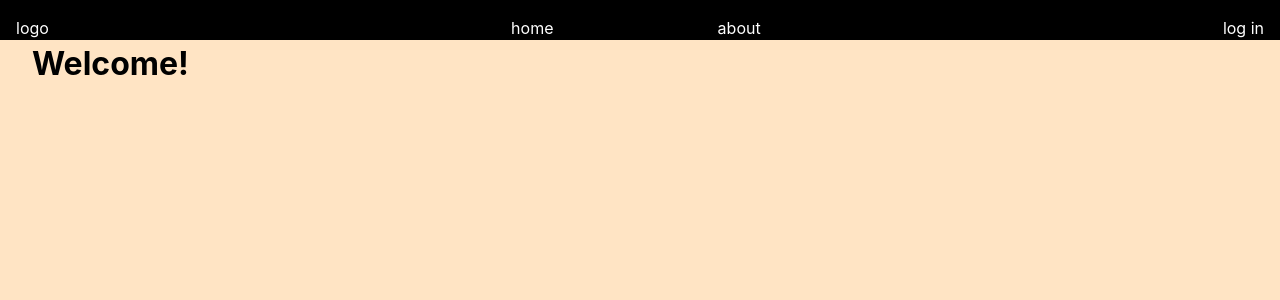
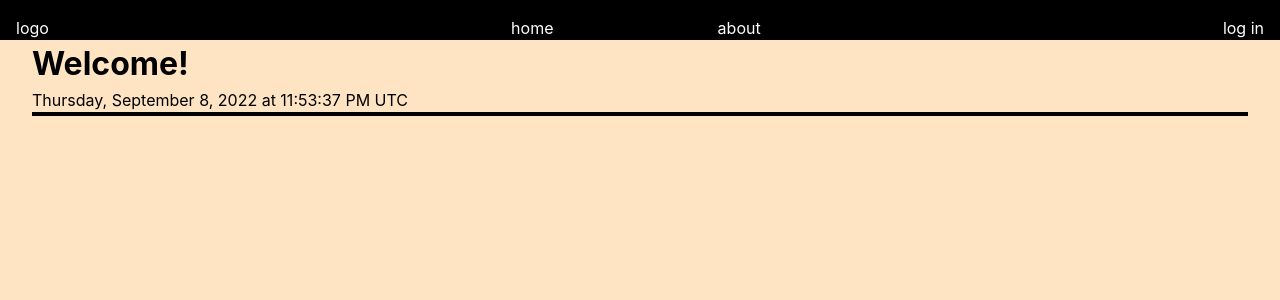
Before and after one commit to luahana/planner_frontend, a Next.js app: page / in a window 1280 px wide. Shown: the top 300 px of the page. Built offline with nearby package versions, Linux system fonts and the light colour scheme.

Commit message:
folder refactor

```diff
--- a/features/notes/notesApiSlice.js
+++ b/api/notesApiSlice.js
@@ -1,5 +1,5 @@
 import { createSelector, createEntityAdapter } from '@reduxjs/toolkit'
-import { apiSlice } from '../../api/apiSlice'
+import { apiSlice } from './apiSlice'
 
 const notesAdapter = createEntityAdapter({})
 
--- a/features/users/usersApiSlice.js
+++ b/api/usersApiSlice.js
@@ -1,5 +1,5 @@
 import { createSelector, createEntityAdapter } from '@reduxjs/toolkit'
-import { apiSlice } from '../../api/apiSlice'
+import { apiSlice } from './apiSlice'
 
 const usersAdapter = createEntityAdapter({})
 
--- a/features/users/UsersList.js
+++ b/components/UsersList.js
@@ -1,4 +1,4 @@
-import { useGetUsersQuery } from './usersApiSlice'
+import { useGetUsersQuery } from '../api/usersApiSlice'
 
 const UsersList = () => {
   const {
--- a/pages/index.js
+++ b/pages/index.js
@@ -1,12 +1,25 @@
 import Head from 'next/head'
+import { useState, useEffect } from 'react'
 import styles from '../styles/Index.module.css'
 
 export default function Home() {
-  // const date = new Date()
-  // const today = new Intl.DateTimeFormat('en-US', {
-  //   dateStyle: 'full',
-  //   timeStyle: 'long',
-  // }).format(date)
+  const [time, setTime] = useState()
+  const date = new Date()
+  useEffect(() => {
+    const timer = setInterval(
+      () =>
+        setTime(
+          new Intl.DateTimeFormat('en-US', {
+            dateStyle: 'full',
+            timeStyle: 'long',
+          }).format(date)
+        ),
+      1000
+    )
+    return () => {
+      clearInterval(timer)
+    }
+  }, [time])
 
   return (
     <div className={styles.container}>
@@ -17,8 +30,8 @@ export default function Home() {
       </Head>
 
       <h1>Welcome!</h1>
-      {/* <p></p>
-      <div className={styles.block}></div> */}
+      <p>{time}</p>
+      <div className={styles.block}></div>
     </div>
   )
 }
--- a/pages/signup.js
+++ b/pages/signup.js
@@ -3,9 +3,9 @@ import Link from 'next/link'
 import styles from '../styles/Login.module.css'
 import { ROLES } from '../config/roles'
 import { useRouter } from 'next/router'
-import { useAddNewUserMutation } from '../features/users/usersApiSlice'
+import { useAddNewUserMutation } from '../api/usersApiSlice'
 
-const USER_REGEX = /^[A-z]{3,20}$/
+const USER_REGEX = /^[A-z0-9]{3,20}$/
 const PASSWORD_REGEX = /^[\S]{8,30}$/
 
 const signup = () => {
--- a/pages/users.js
+++ b/pages/users.js
@@ -1,5 +1,5 @@
 import React from 'react'
-import UsersList from '../features/users/UsersList'
+import UsersList from '../components/UsersList'
 
 const users = () => {
   return (
```
